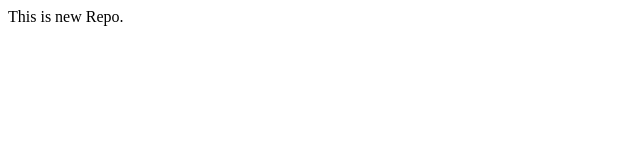
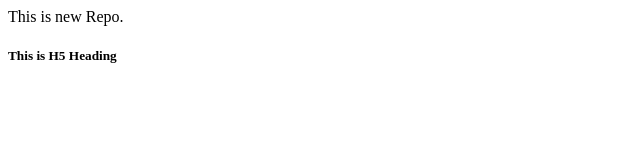
Before and after one commit to Pournima-Hatkar/localrepo, a plain HTML site: page index.html in a window 1280 px wide. Shown: the full height of the page, 0-640 px from the left. Drawn offline with Linux system fonts and the light colour scheme.

Commit message:
Addeda changes in the index.html file in the local repo

```diff
--- a/index.html
+++ b/index.html
@@ -1 +1,3 @@
 <p>This is new Repo.</p>
+
+<h5>This is H5 Heading</h5>
```
